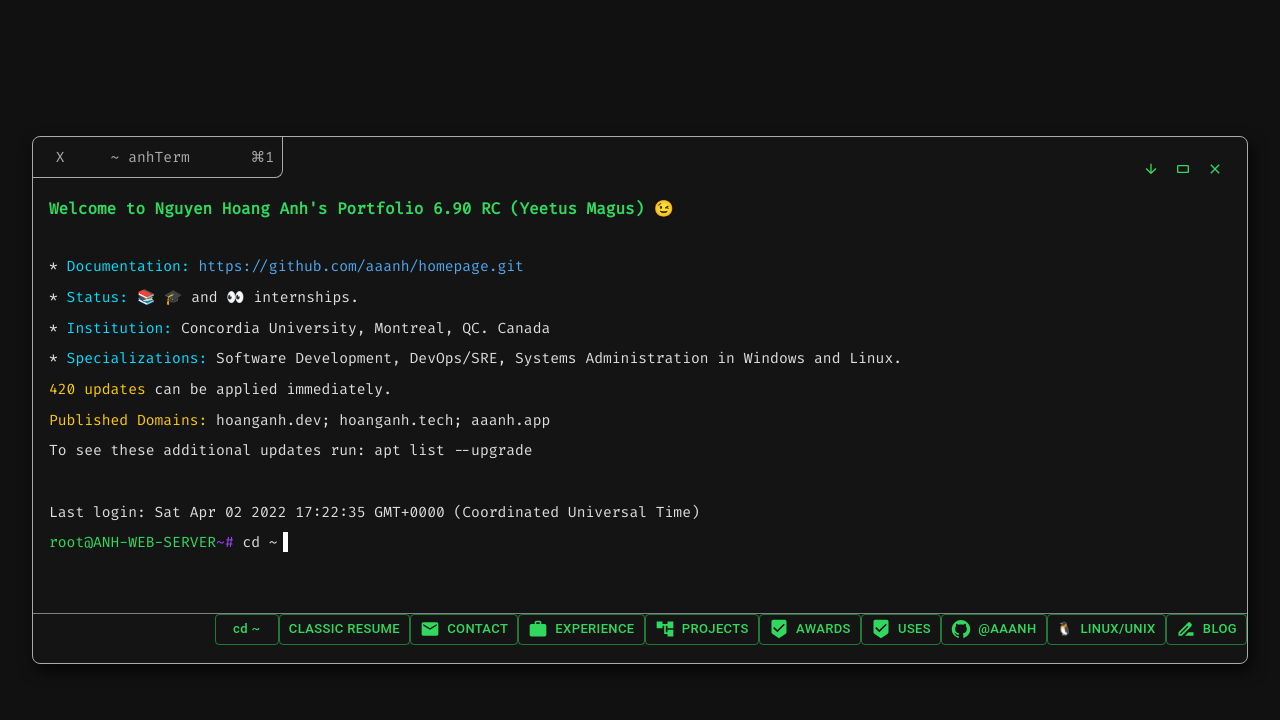
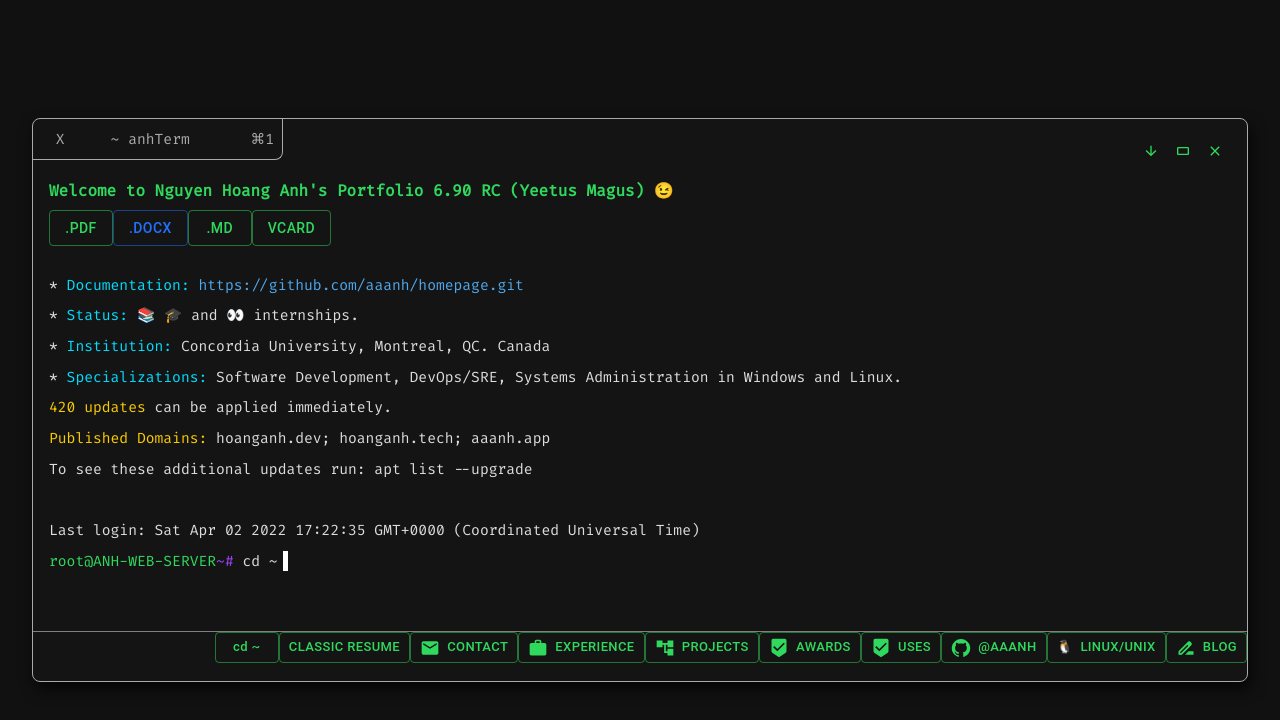
Before and after one commit to zasshuwu/nogamioka, a Next.js app: page / in a window 1280 px wide. Shown: the top 720 px of the page. Built offline with nearby package versions, Linux system fonts and the light colour scheme.

Commit message:
added export btn to /

```diff
--- a/components/main.js
+++ b/components/main.js
@@ -97,6 +97,44 @@ const MainContent = ({ command }) => {
 				<h1 style={{ color: customTheme.palette.primary.main, fontSize: "12pt" }}>
 					Welcome to Nguyen Hoang Anh&apos;s Portfolio 6.90 RC (Yeetus Magus) 😉
 				</h1>
+				<div className={classes.resume_download}>
+					<Button
+						onClick={() => {
+							window.open("/anh-resume.pdf");
+						}}
+						variant="outlined"
+						color="primary"
+					>
+						.PDF
+					</Button>
+					<Button
+						onClick={() => {
+							window.open("/anh-resume.docx");
+						}}
+						variant="outlined"
+						color="tertiary"
+					>
+						.DOCX
+					</Button>
+					<Button
+						onClick={() => {
+							window.open("/anh-resume.md");
+						}}
+						variant="outlined"
+						color="primary"
+					>
+						.MD
+					</Button>
+					<Button
+						onClick={() => {
+							window.open("/Anh_Hoang_Nguyen.vcf");
+						}}
+						variant="outlined"
+						color="primary"
+					>
+						vCard
+					</Button>
+				</div>
 
 				{/* <Button onClick={handleResume} variant="outlined" color="primary">
 					View Classic Resume
@@ -267,4 +305,11 @@ const useStyles = makeStyles((theme) => ({
 			transition: "500ms ease",
 		},
 	},
+	resume_download: {
+		display: "flex",
+		alignItems: "center",
+		"& > *": {
+			marginRight: "1rem",
+		},
+	},
 }));
```
